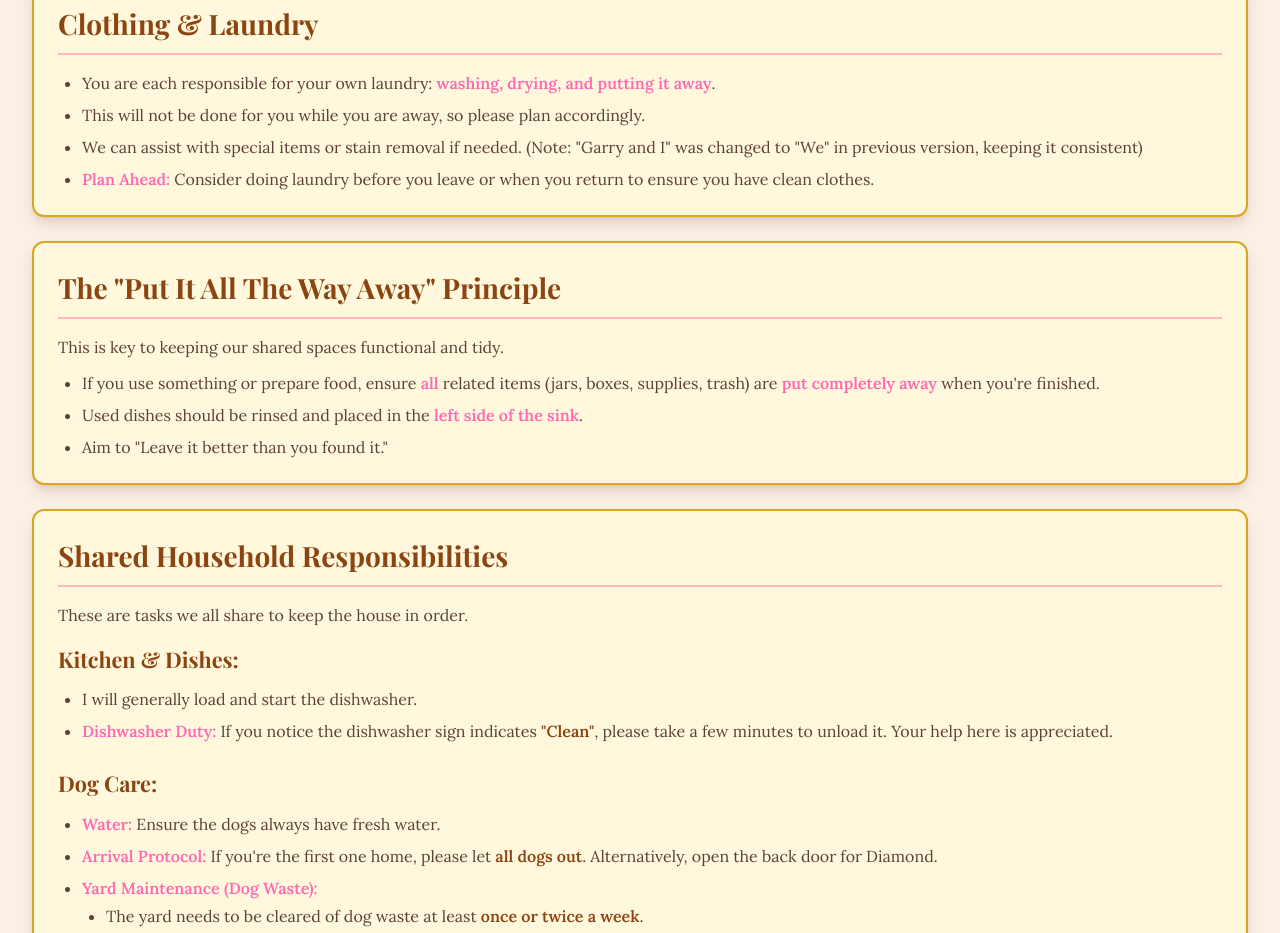
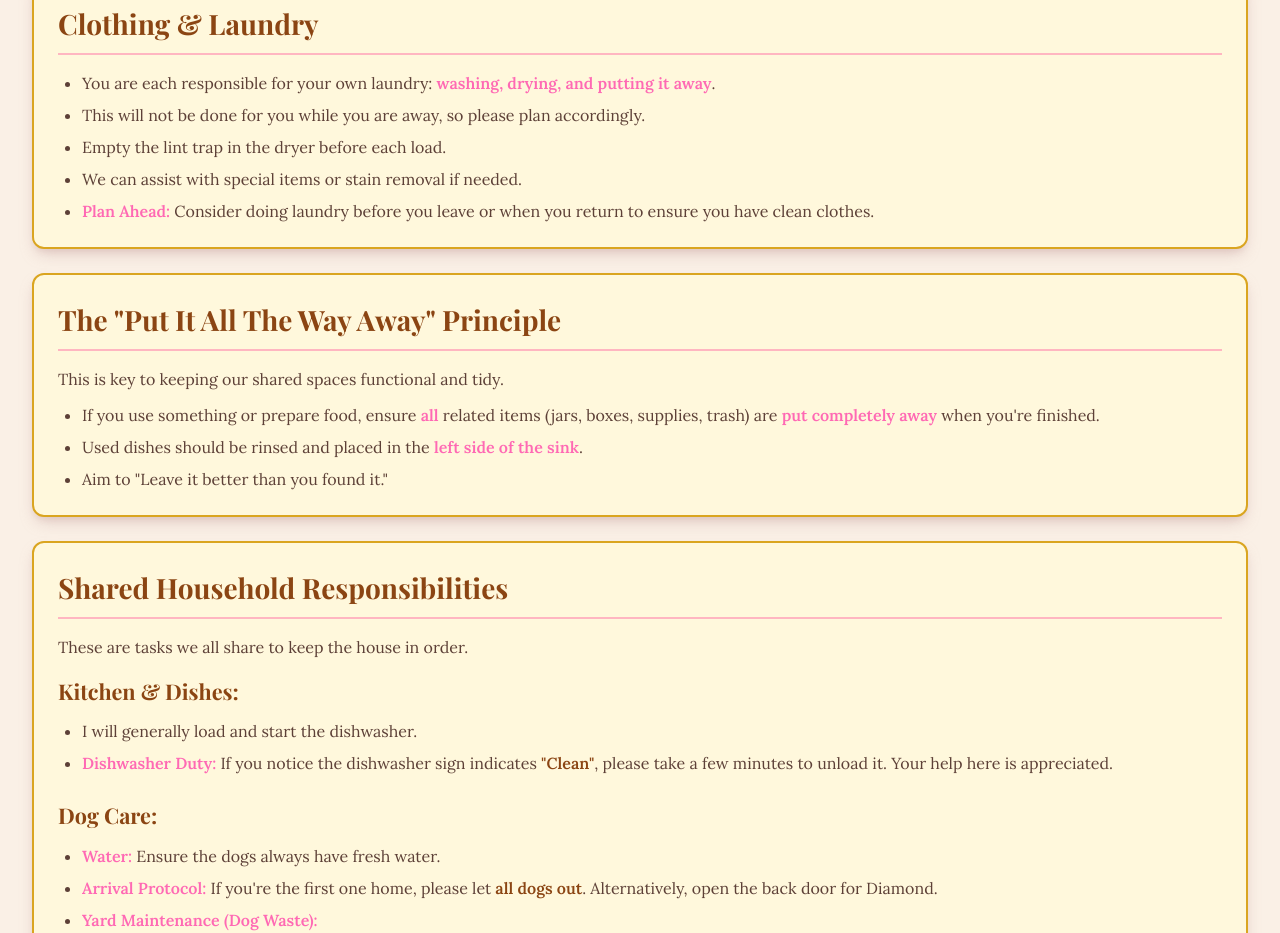
Before and after one commit to dogmaticvox/chores, a plain HTML site: page index.html in a window 1280 px wide. Shown: the part 776-1709 px from the top of the page. Drawn offline with nearby package versions, Linux system fonts and the light colour scheme.

Commit message:
Update index.html

```diff
--- a/index.html
+++ b/index.html
@@ -122,7 +122,8 @@
             <ul class="space-y-2 text-gray-700">
                 <li>You are each responsible for your own laundry: <strong class="highlight">washing, drying, and putting it away</strong>.</li>
                 <li>This will not be done for you while you are away, so please plan accordingly.</li>
-                <li>We can assist with special items or stain removal if needed. (Note: "Garry and I" was changed to "We" in previous version, keeping it consistent)</li>
+                <li>Empty the lint trap in the dryer before each load.</li>
+                <li>We can assist with special items or stain removal if needed.</li>
                 <li><strong class="highlight">Plan Ahead:</strong> Consider doing laundry before you leave or when you return to ensure you have clean clothes.</li>
             </ul>
         </div>
```
